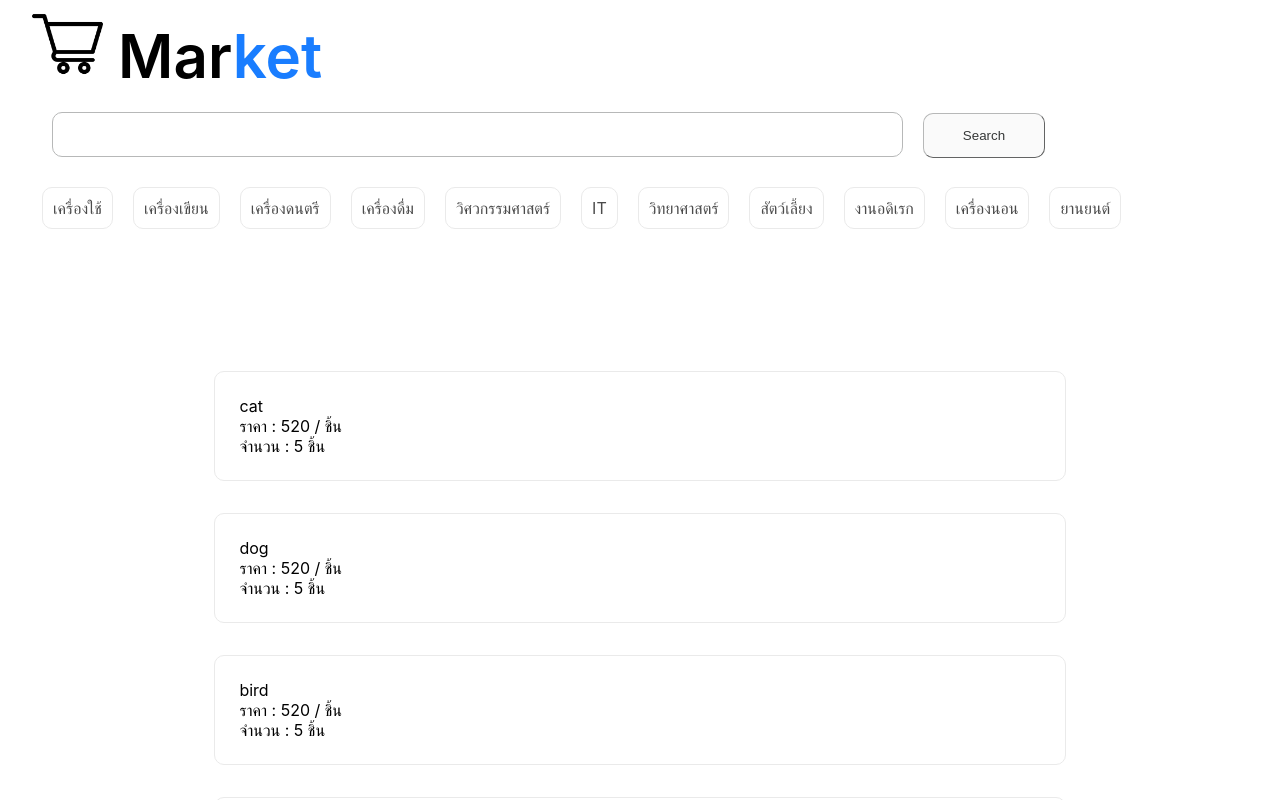
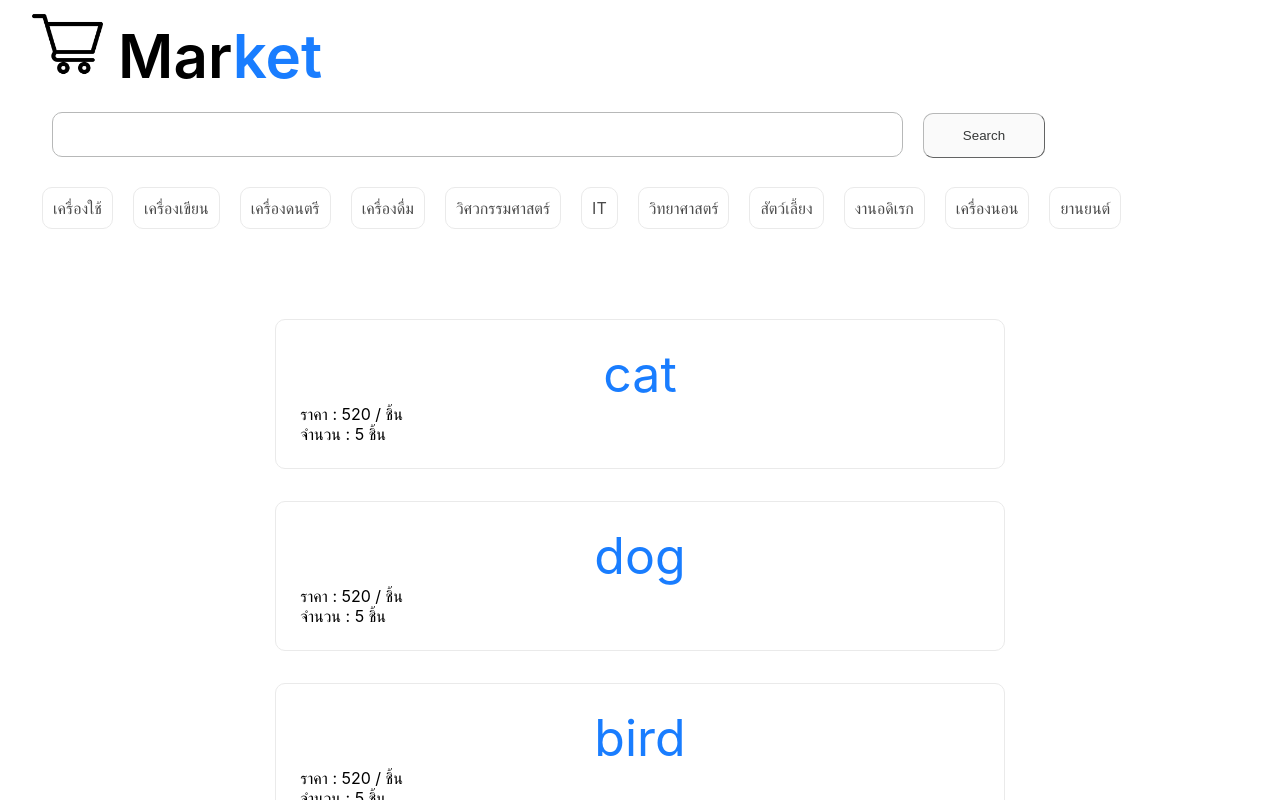
Before and after one commit to SilverSky9/DevToolNo1, a Next.js app in the folder frontend/: page /Home in a window 1280 px wide. Shown: the top 800 px of the page. Built offline with nearby package versions, Linux system fonts and the light colour scheme.

Commit message:
update home

```diff
--- a/frontend/pages/Home.js
+++ b/frontend/pages/Home.js
@@ -119,15 +119,23 @@ export default function Matching() {
 
       {data1.map(content => (
         <div key={content.post_id} className={styles.card} >
-            <div style={{color: "red", display: 'inline'}}>
+
+
+
+            <div  style={{ color: '#197DFF', fontSize: '50px' , textAlign: 'center'}} >
+                {/* <div className={styles.logo} > <Image width={171} height={168} src={shopping_cart} alt="shopping_cart" /> {content.product_name}</div> */}
+             {content.product_name} <br></br>
+            </div>
+            <div >
+
+            ราคา : {content.price} / ชิ้น <br></br>
+            จำนวน : {content.amount} ชิ้น
+            </div>
                 {/* <div className={styles.logo} > <Image width={171} height={168} src={shopping_cart} alt="shopping_cart" /> {content.product_name}</div> */}
 
-            </div>
-            {content.product_name} <br></br>
-            ราคา : {content.price} / ชิ้น <br></br>
-            จำนวน : {content.amount} ชิ้น
 
             </div>
+
 
       ))}
 
--- a/frontend/styles/Home.module.css
+++ b/frontend/styles/Home.module.css
@@ -83,7 +83,7 @@
   /* border: 1px solid #000000; */
   border-radius: 10px;
   transition: color 0.15s ease, border-color 0.15s ease;
-  width: 70%;
+  width: 60%;
 }
 
 .card:hover,
@@ -163,6 +163,17 @@
   border-color: #0070f3;
 }
 
+.item1 {
+    flex: 1;
+}
+.item2 {
+    flex: 1;
+}
+.home {
+    flex-direction: row;
+    flex: 1;
+}
+
 
 
 
```
